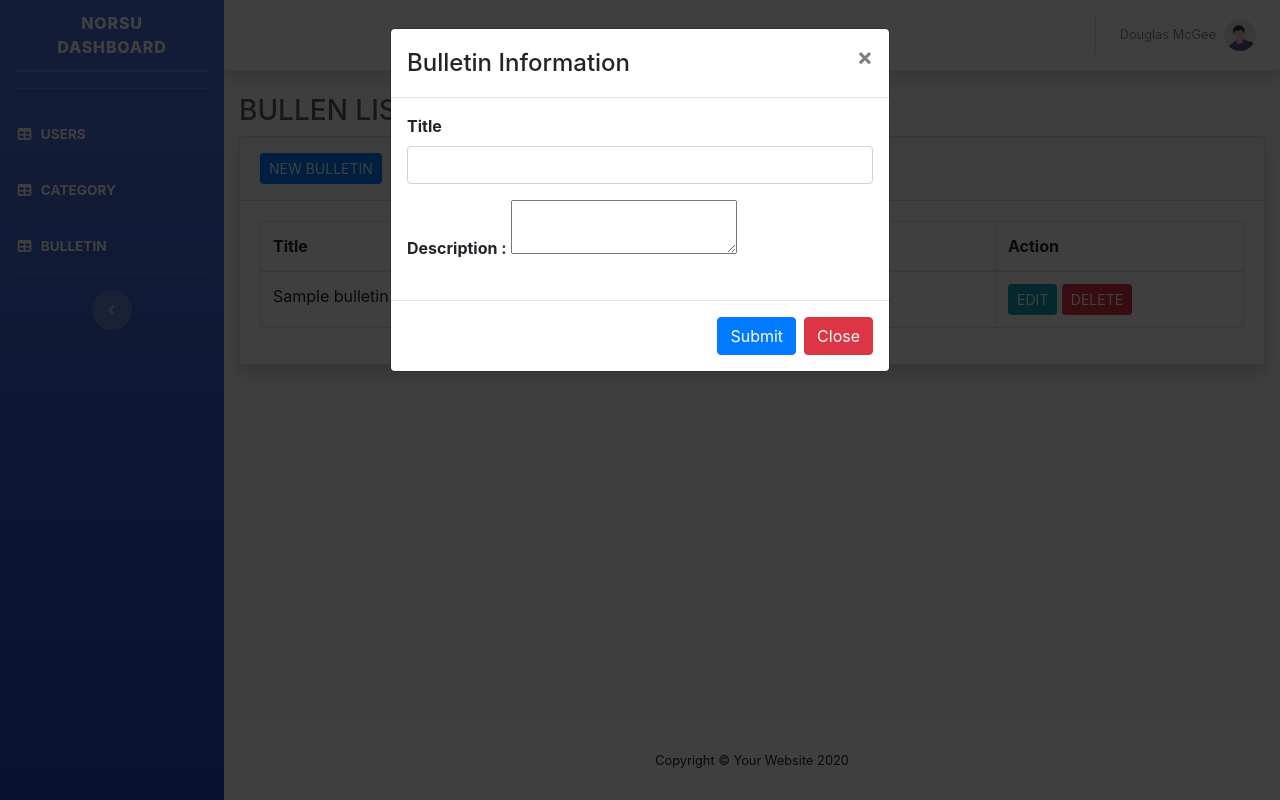
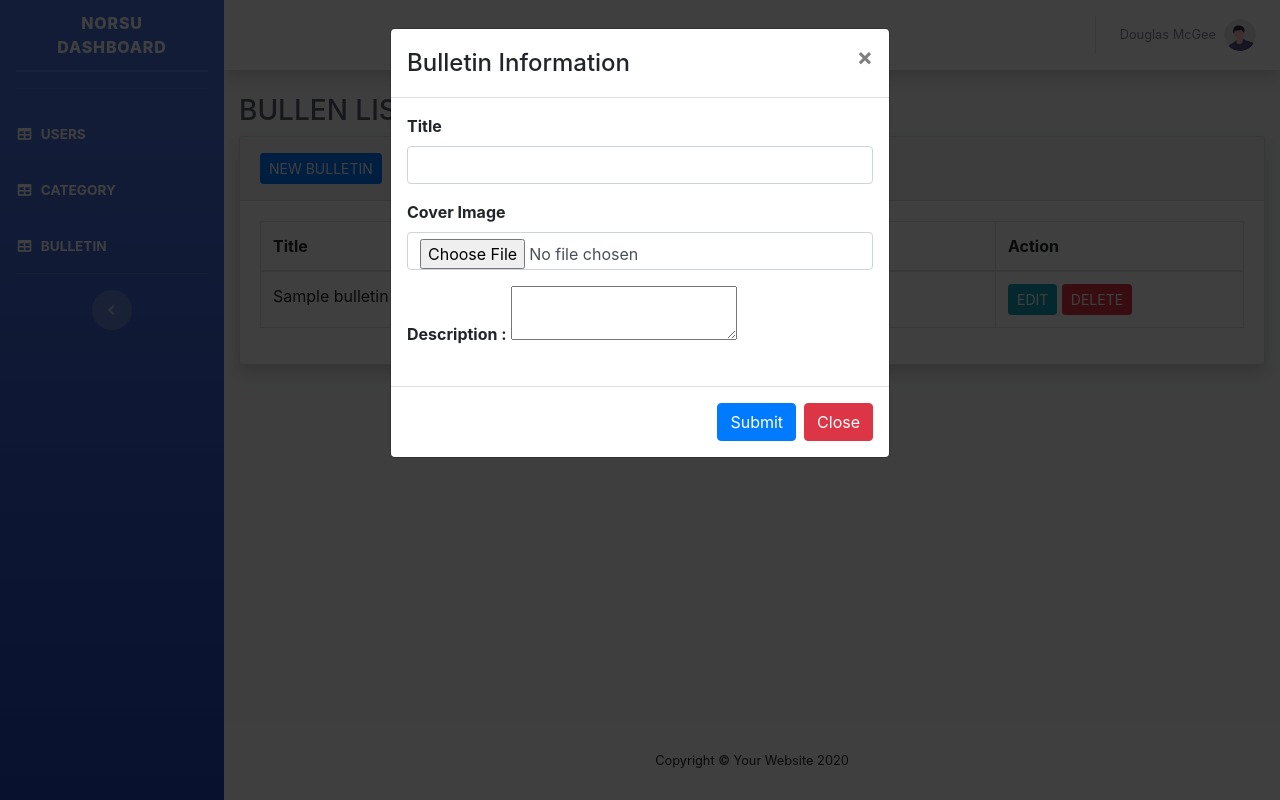
Before and after one commit to pinoywebs123/norsu-bulletin, a Laravel app: page /bulletin in a window 1280 px wide, after a click on "NEW BULLETIN". Run offline with Laravel 9, Linux system fonts and the light colour scheme; tables that the repository leaves empty hold one stand-in row (values such as "Sample post"); some libraries are stand-ins or nearby versions.

Commit message:
add bulletin with cover image

```diff
--- a/app/Http/Controllers/AdminController.php
+++ b/app/Http/Controllers/AdminController.php
@@ -29,7 +29,14 @@ class AdminController extends Controller
         $validated = $request->validate([
             'title' => 'required|unique:bulletins|max:255',
             'description' => 'required',
+            'image' => 'required|image|mimes:jpeg,png,jpg,gif,svg',
         ]);
+
+        $destinationPath = 'cover';
+        $myimage = $request->image->getClientOriginalName();
+        $request->image->move(public_path($destinationPath), $myimage);
+
+        $validated['image'] = $myimage;
 
         Bulletin::create($validated);
 
--- a/resources/views/admin/bulletin.blade.php
+++ b/resources/views/admin/bulletin.blade.php
@@ -238,7 +238,7 @@
           </div>
 
           <!-- Modal body -->
-          <form action="{{route('bulletin_check')}}" method="POST">
+          <form action="{{route('bulletin_check')}}" method="POST" enctype="multipart/form-data">
               @csrf
               <div class="modal-body">
                     <div class="form-group">
@@ -246,8 +246,12 @@
                         <input type="text" name="title" class="form-control" required>
                     </div>
                     <div class="form-group">
+                        <label><strong>Cover Image</strong></label>
+                        <input type="file" name="image" class="form-control" required>
+                    </div>
+                    <div class="form-group">
                         <label><strong>Description :</strong></label>
-                        <textarea class="summernote" name="description"></textarea>
+                        <textarea class="summernote" name="description" required></textarea>
                     </div>
               </div>
 
```
Also changed, not shown: database/migrations/2023_04_25_034221_create_bulletins_table.php, public/cover/ahaw.png (added).
